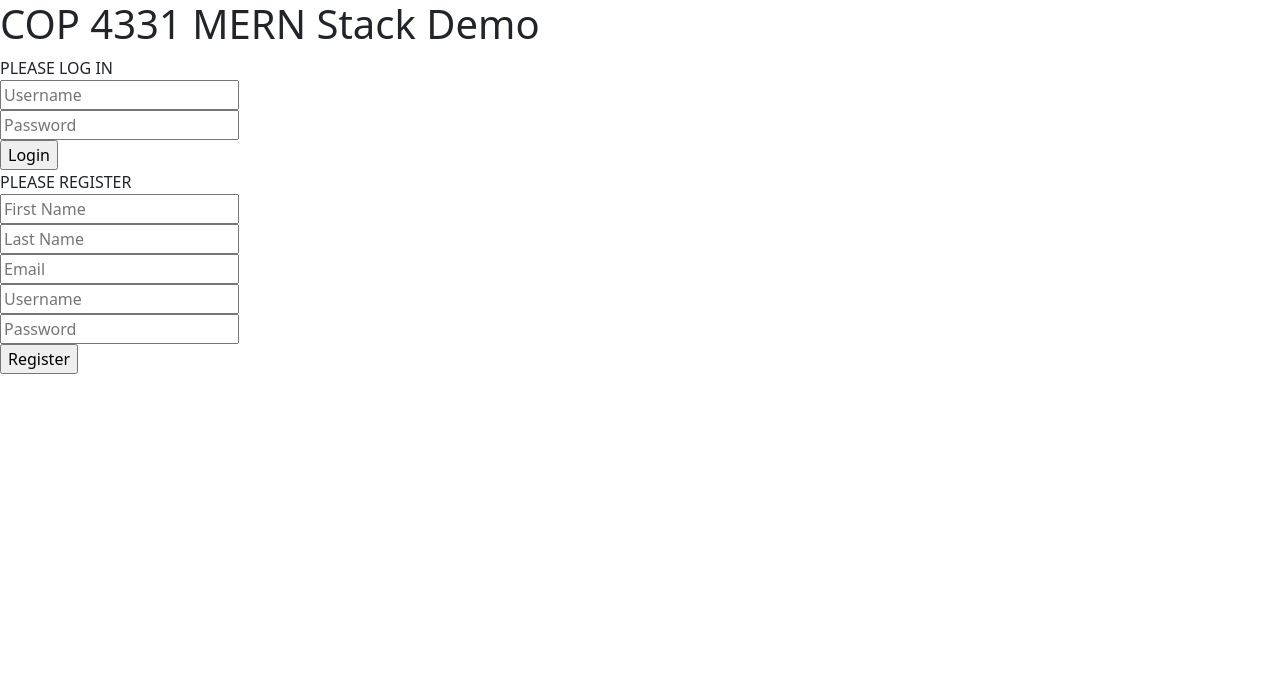
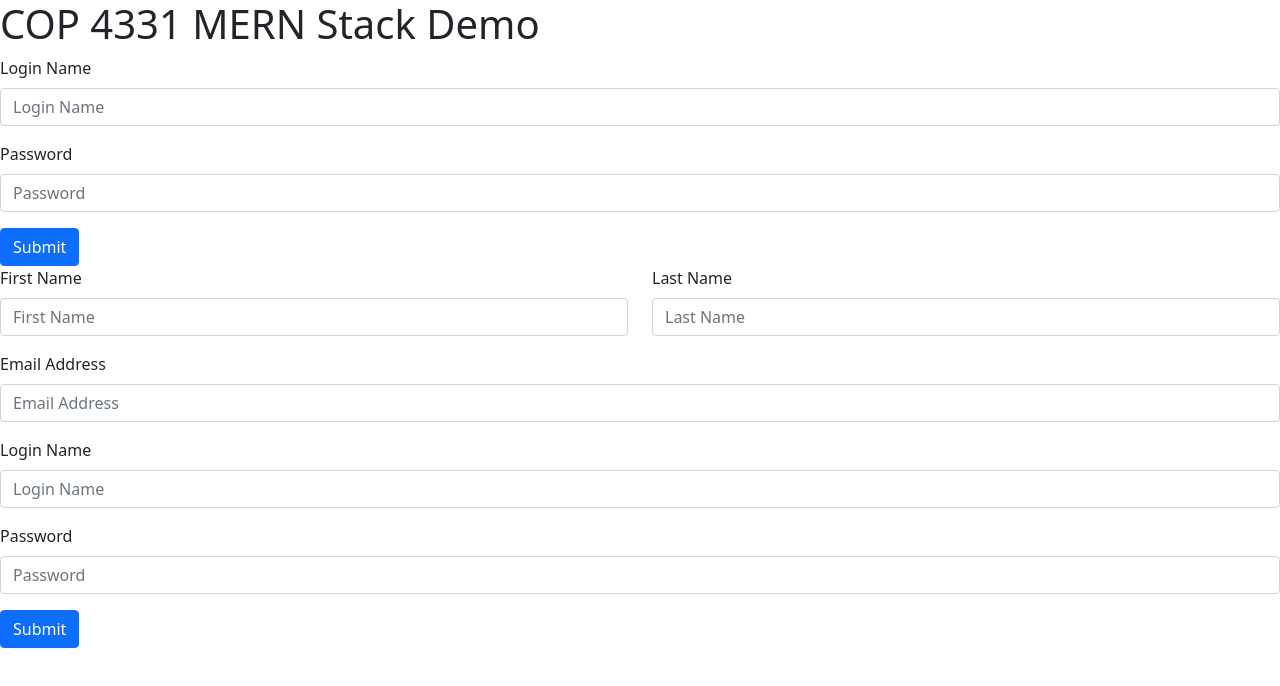
Before and after one commit to matiasc18/POOP-Large-Project, a React (Create React App) app in the folder frontend/: page / in a window 1280 px wide. Shown: the top 686 px of the page. Built offline with nearby package versions, Linux system fonts and the light colour scheme.

Commit message:
made login/register forms into bootstrap forms

```diff
--- a/frontend/src/components/Login.js
+++ b/frontend/src/components/Login.js
@@ -1,5 +1,10 @@
 import React, { useState } from 'react';
 import axios from 'axios';
+
+import Form from 'react-bootstrap/Form';
+import Row from 'react-bootstrap/Row';
+import Col from 'react-bootstrap/Col';
+import Button from 'react-bootstrap/Button';
 
 function Login()
 {
@@ -60,13 +65,21 @@ function Login()
 
     return(
       <div id="loginDiv">
-        <span id="inner-title">PLEASE LOG IN</span><br />
-        <input type="text" id="loginName" placeholder="Username" ref={(c) => loginName = c}  /><br />
-        <input type="password" id="loginPassword" placeholder="Password" ref={(c) =>
-          loginPassword = c} /><br />
-        <input type="submit" id="loginButton" className="buttons" value = "Login"
-          onClick={doLogin} />
-        <span id="loginResult">{message}</span>
+        <Form>
+            <Form.Group className="mb-3" controlId="formGridAddress1">
+                <Form.Label>Login Name</Form.Label>
+                <Form.Control placeholder="Login Name" ref={(c) => loginName = c} />
+            </Form.Group>
+
+            <Form.Group className="mb-3" controlId="formGridAddress2">
+                <Form.Label>Password</Form.Label>
+                <Form.Control type="password" placeholder="Password" ref={(c) => loginPassword = c} />
+            </Form.Group>
+
+            <Button variant="primary" type="submit" onClick={doLogin}>
+                Submit
+            </Button>
+        </Form>
      </div>
     );
 };
--- a/frontend/src/components/Register.js
+++ b/frontend/src/components/Register.js
@@ -1,5 +1,10 @@
 import React, { useState } from 'react';
 import axios from 'axios';
+
+import Form from 'react-bootstrap/Form';
+import Row from 'react-bootstrap/Row';
+import Col from 'react-bootstrap/Col';
+import Button from 'react-bootstrap/Button';
 
 function Register()
 {
@@ -64,16 +69,38 @@ function Register()
 
     return(
       <div id="loginDiv">
-        <span id="inner-title">PLEASE REGISTER</span><br />
-        <input type="text" id="firstName" placeholder="First Name" ref={(c) => firstName = c} /><br />
-        <input type="text" id="lastName" placeholder="Last Name" ref={(c) => lastName = c} /><br />
-        <input type="text" id="email" placeholder="Email" ref={(c) => email = c} /><br />
-        <input type="text" id="loginName" placeholder="Username" ref={(c) => loginName = c}  /><br />
-        <input type="password" id="loginPassword" placeholder="Password" ref={(c) =>
-          loginPassword = c} /><br />
-        <input type="submit" id="loginButton" className="buttons" value = "Register"
-          onClick={doRegister} />
-        <span id="loginResult">{message}</span>
+        <Form>
+            <Row className="mb-3">
+                <Form.Group as={Col} controlId="formGridEmail">
+                    <Form.Label>First Name</Form.Label>
+                    <Form.Control placeholder="First Name" ref={(c) => firstName = c} />
+                </Form.Group>
+
+                <Form.Group as={Col} controlId="formGridPassword">
+                    <Form.Label>Last Name</Form.Label>
+                    <Form.Control placeholder="Last Name" ref={(c) => lastName = c} />
+                </Form.Group>
+            </Row>
+
+            <Form.Group className="mb-3" controlId="formGridAddress2">
+                <Form.Label>Email Address</Form.Label>
+                <Form.Control type="email" placeholder="Email Address" ref={(c) => email = c} />
+            </Form.Group>
+
+            <Form.Group className="mb-3" controlId="formGridAddress1">
+                <Form.Label>Login Name</Form.Label>
+                <Form.Control placeholder="Login Name" ref={(c) => loginName = c} />
+            </Form.Group>
+
+            <Form.Group className="mb-3" controlId="formGridAddress2">
+                <Form.Label>Password</Form.Label>
+                <Form.Control type="password" placeholder="Password" ref={(c) => loginPassword = c} />
+            </Form.Group>
+
+            <Button variant="primary" type="submit" onClick={doRegister}>
+                Submit
+            </Button>
+        </Form>
      </div>
     );
 };
```
